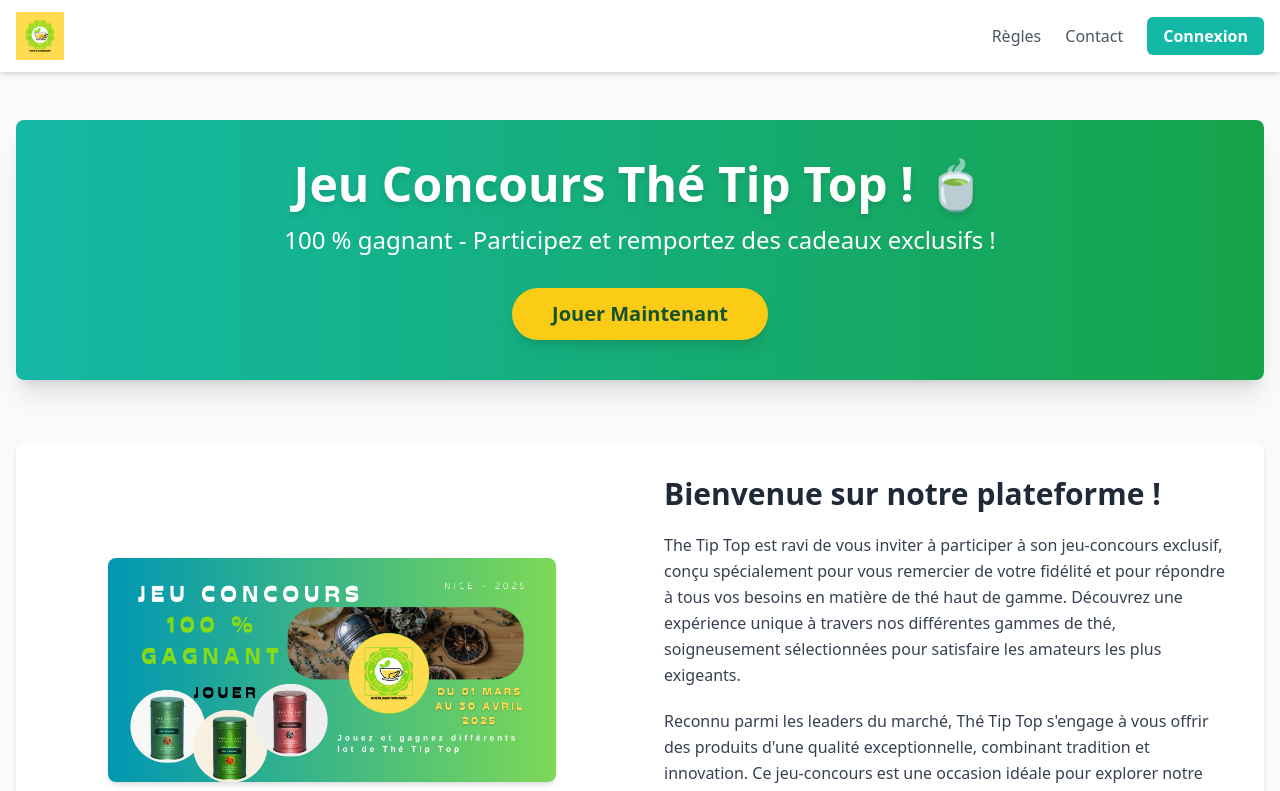
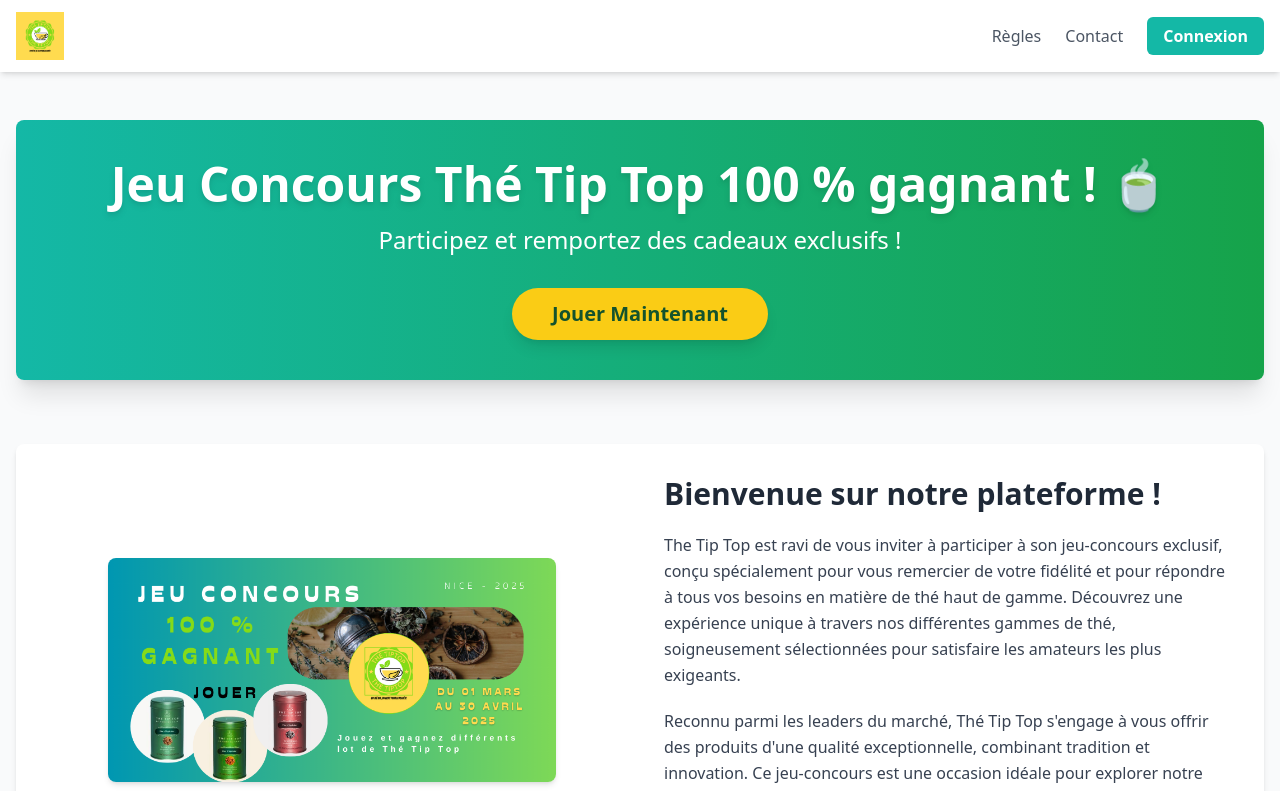
Before and after one commit to Acharaf-Dev/THETIPTOP_GAME, a Vue app in the folder frontend/: page / in a window 1280 px wide. Shown: the top 791 px of the page. Built offline with nearby package versions, Linux system fonts and the light colour scheme.

Commit message:
MAJ Reverse

```diff
--- a/frontend/src/pages/Contact/Contact.jsx
+++ b/frontend/src/pages/Contact/Contact.jsx
@@ -62,8 +62,8 @@
 
       try {
         // Use environment variable for API URL is better practice, but keeping localhost for now
-        //const response = await axios.post('http://localhost:4000/api/contact/', payload); // Corrected URL: removed '/send'
-        const response = await axios.post('https://www.backend.dsp5-archi-f24a-15m-g8.fr/api/contact/', payload); //"https://www.backend.dsp5-archi-f24a-15m-g8.fr/"
+        const response = await axios.post('http://localhost:4000/api/contact/', payload); // Corrected URL: removed '/send'
+        //const response = await axios.post('https://www.backend.dsp5-archi-f24a-15m-g8.fr/api/contact/', payload);
 
         console.log('Backend Response:', response.data); // <-- Log the actual response data
 
--- a/frontend/src/pages/Dashbords/ClientDashboard.jsx
+++ b/frontend/src/pages/Dashbords/ClientDashboard.jsx
@@ -43,8 +43,8 @@
       }
 
       try {
-        //const response = await axios.get('http://localhost:4000/api/user/me',  //local
-        const response = await axios.get('https://www.backend.dsp5-archi-f24a-15m-g8.fr/api/user/me', { //VPS
+        const response = await axios.get('http://localhost:4000/api/user/me', {  //local
+        // const response = await axios.get('https://www.backend.dsp5-archi-f24a-15m-g8.fr/api/user/me', { //VPS
           headers: {
             'Authorization': `Bearer ${token}`
           }
@@ -87,7 +87,8 @@
     }
 
     try {
-        const response = await axios.get('https://www.backend.dsp5-archi-f24a-15m-g8.fr/api/user/my-gains', {
+        // const response = await axios.get('https://www.backend.dsp5-archi-f24a-15m-g8.fr/api/user/my-gains', {
+          const response = await axios.get('http://localhost:4000/api/user/my-gains', {
             headers: { 'Authorization': `Bearer ${token}` }
         });
 
@@ -158,7 +159,7 @@
     // Add any other fields that should NEVER be sent from the client
 
     try {
-      const response = await axios.put('https://www.backend.dsp5-archi-f24a-15m-g8.fr/api/user/updateprofile', payload, {
+      const response = await axios.put('http://localhost:4000/api/user/updateprofile', payload, {
         headers: { 'Authorization': `Bearer ${token}` }
       });
 
--- a/frontend/src/pages/Game/Game.jsx
+++ b/frontend/src/pages/Game/Game.jsx
@@ -67,7 +67,7 @@
             }
 
             const response = await axios.post(
-                "https://www.backend.dsp5-archi-f24a-15m-g8.fr/api/game/play",
+                "http://localhost:4000/api/game/play",
                 { ticketNumber },
                 {
                     headers: {
--- a/frontend/src/pages/Home.jsx
+++ b/frontend/src/pages/Home.jsx
@@ -14,9 +14,9 @@
     <main className='bg-gray-100 min-h-screen py-12'>
       <div className='container mx-auto px-4'>
         <div className="bg-gradient-to-r from-teal-500 to-green-600 text-white p-10 rounded-xl shadow-xl mb-16 text-center">
-          <h1 className='text-5xl font-bold mb-4 drop-shadow-lg'>Jeu Concours Thé Tip Top ! 🍵</h1>
+          <h1 className='text-5xl font-bold mb-4 drop-shadow-lg'>Jeu Concours Thé Tip Top 100 % gagnant ! 🍵</h1>
           <h2 className='text-2xl mb-8 font-light'>
-            100 % gagnant - Participez et remportez des cadeaux exclusifs !
+             Participez et remportez des cadeaux exclusifs !
           </h2>
           <Link to='/game'>
             <button className='bg-yellow-400 hover:bg-yellow-500 text-green-900 font-semibold py-3 px-10 rounded-full transition duration-300 ease-in-out shadow-lg transform hover:scale-105 text-xl'>
--- a/frontend/src/pages/Home/Home.jsx
+++ b/frontend/src/pages/Home/Home.jsx
@@ -15,9 +15,9 @@
       <div className='container mx-auto px-4'>
         {/* Hero Section */}
         <div className="bg-gradient-to-r from-teal-500 to-green-600 text-white p-10 rounded-lg shadow-xl mb-16 text-center">
-          <h1 className='text-5xl font-bold mb-4 drop-shadow-md'>Jeu Concours Thé Tip Top ! 🍵</h1>
+          <h1 className='text-5xl font-bold mb-4 drop-shadow-md'>Jeu Concours Thé Tip Top 100 % gagnant ! 🍵</h1>
           <h2 className='text-2xl mb-8 font-light'>
-            100 % gagnant - Participez et remportez des cadeaux exclusifs !
+            Participez et remportez des cadeaux exclusifs !
           </h2>
           <Link to='/game'>
             <button className='bg-yellow-400 hover:bg-yellow-500 text-green-900 font-semibold py-3 px-10 rounded-full transition duration-300 ease-in-out shadow-lg transform hover:scale-105 text-xl'>
--- a/frontend/src/pages/Login/Login.jsx
+++ b/frontend/src/pages/Login/Login.jsx
@@ -14,8 +14,8 @@
     setError(null);
 
     try {
-      //const response = await axios.post("http://localhost:4000/api/auth/login", {
-      const response = await axios.post("https://www.backend.dsp5-archi-f24a-15m-g8.fr/api/auth/login", {
+      const response = await axios.post("http://localhost:4000/api/auth/login", {
+      // const response = await axios.post("https://www.backend.dsp5-archi-f24a-15m-g8.fr/api/auth/login", {
         email,
         password,
       });
--- a/frontend/src/pages/Register/Register.jsx
+++ b/frontend/src/pages/Register/Register.jsx
@@ -112,8 +112,8 @@
             email: formData.email,
             password: formData.password,
         };
-        //const response = await axios.post('http://localhost:4000/api/auth/register', payload);
-        const response = await axios.post('https://www.backend.dsp5-archi-f24a-15m-g8.fr/api/auth/register', payload);
+        const response = await axios.post('http://localhost:4000/api/auth/register', payload);
+        // const response = await axios.post('https://www.backend.dsp5-archi-f24a-15m-g8.fr/api/auth/register', payload);
 
         if (response.data.success) {
              alert("Inscription réussie ! Vous pouvez maintenant vous connecter.");
```
Also changed, not shown: 1 other file (tests, documents, lock files or other folders).
